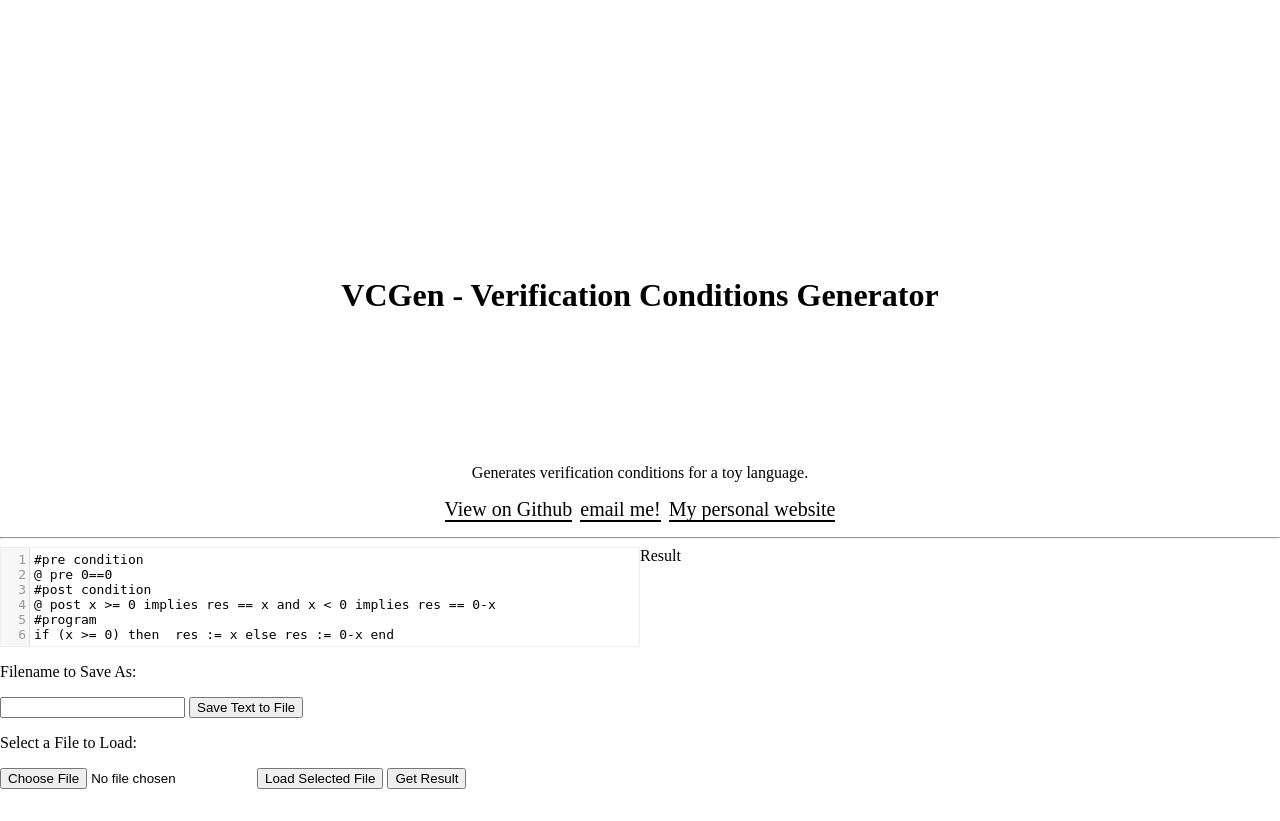
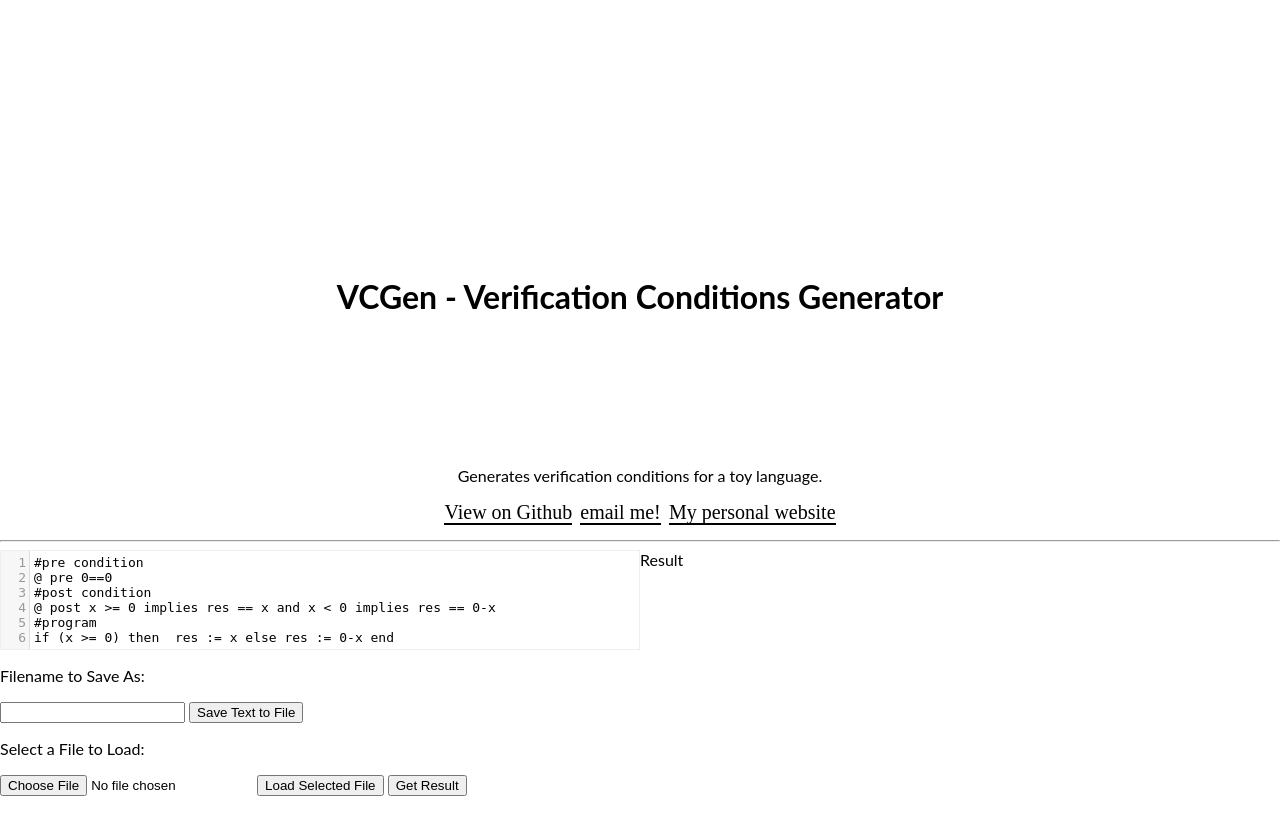
Before and after one commit to anaoaktree/vcgen, a Django app: page / in a window 1280 px wide. After the commit the page ends 796 px from the top, so only its background shows below. Run offline with Django 3.2, Linux system fonts and the light colour scheme; some libraries are stand-ins or nearby versions.

```diff
--- a/textinterface/static/textinterface/css/style.css
+++ b/textinterface/static/textinterface/css/style.css
@@ -5,6 +5,13 @@
 
 
 body, html { font-size: 100%; padding: 0; margin: 0; width: 100%; height: 100%}
+
+body {
+	position: absolute;
+	font-family: 'Lato', Calibri, Arial, sans-serif;
+	color: black;
+}
+
 
 #header,nav{
 	width: 100%;
```
